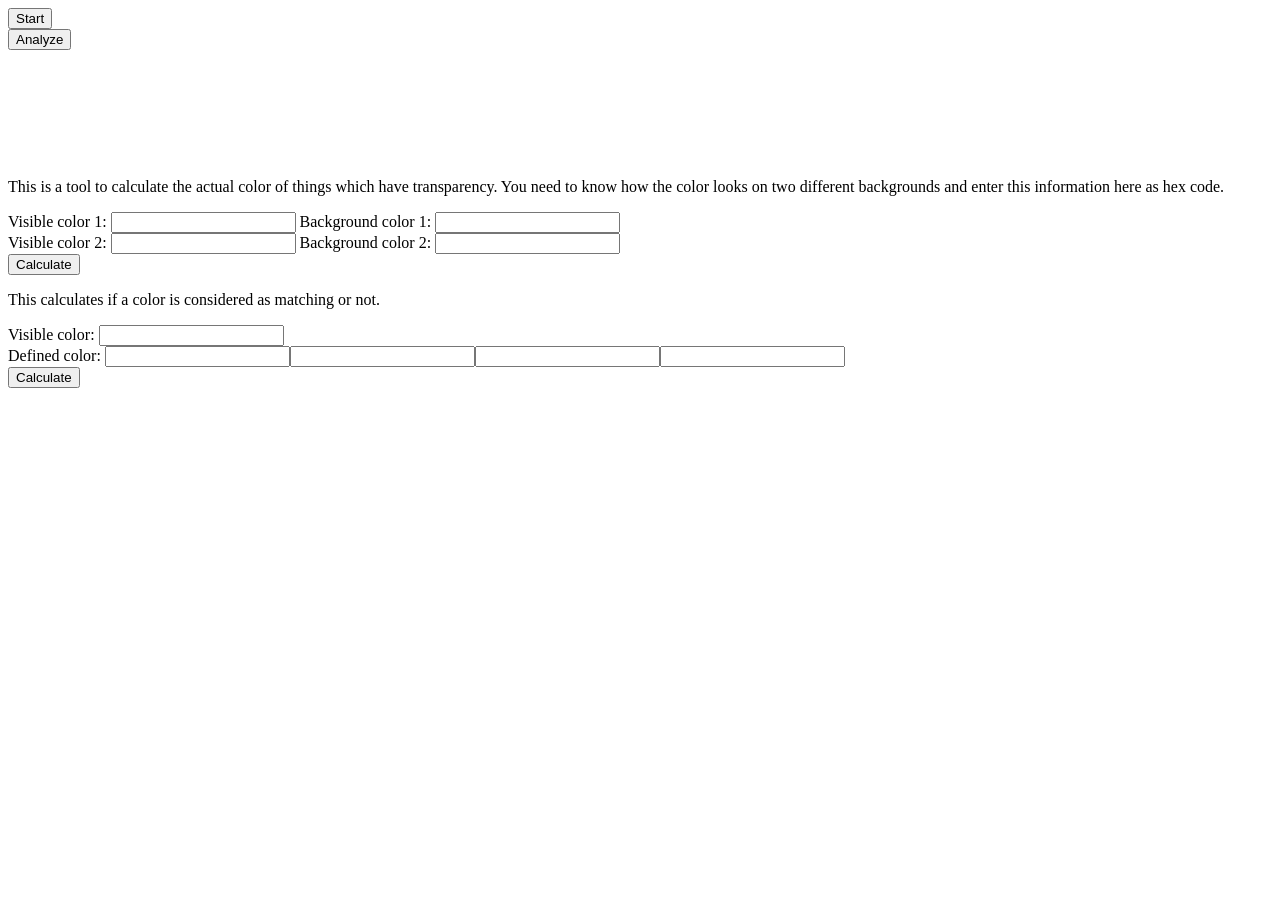
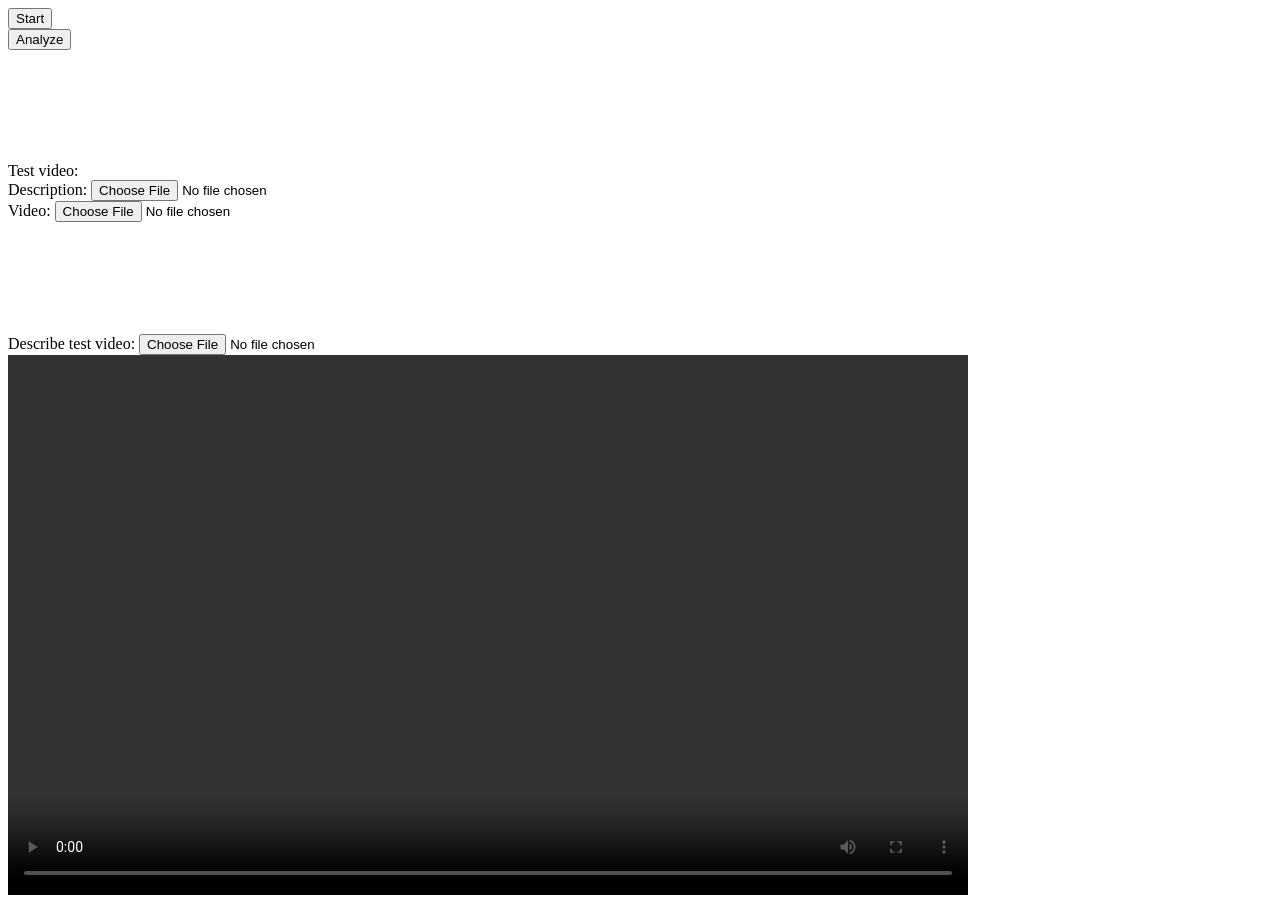
Before and after one commit to Sir-Prise/healsluts, an Angular app: page / in a window 1280 px wide. Shown: the top 897 px of the page. Before the commit the page ends 800 px from the top, so only its background shows below. Built offline with nearby package versions, Linux system fonts and the light colour scheme.

Commit message:
Test precision with video

```diff
--- a/src/app/app.component.html
+++ b/src/app/app.component.html
@@ -2,5 +2,22 @@
 <button (click)="onAnalyze()">Analyze</button><br>
 <video #video autoplay width="1920" height="1080" style="width: 192px; height: 108px;"></video><br>
 
+<!-- Testing utils -->
+Test video:<br />
+Description: <input type="file" accept="text/plain" (change)="this.onChangeTestVideoDescription($event.target.files)"/><br />
+Video: <input type="file" accept="video/*" (change)="this.onChangeTestVideo($event.target.files)"/><br />
+<video #videoTest width="1920" height="1080" autoplay muted style="width: 192px; height: 108px;"></video><br />
+
+Describe test video: <input type="file" accept="video/*" (change)="onChangeDescribeVideo($event.target.files)"/><br />
+<video #videoDescribe width="1920" height="1080" controls style="width: 960px; height: 540px;"></video><br />
+<button (click)="onDescribeVideoMark()">Mark position</button>
+<button (click)="onDescribeVideoMove(-2000)">-2s</button>
+<button (click)="onDescribeVideoMove(-100)">-100ms</button>
+<button (click)="onDescribeVideoMove(100)">+100ms</button>
+<button (click)="onDescribeVideoSpeed(0.5)">x0.5</button>
+<button (click)="onDescribeVideoSpeed(1)">x1</button>
+<button (click)="onDescribeVideoSpeed(2)">x2</button>
+<br /><textarea #videoDescription style="width: 300px; height: 200px;"></textarea><br />
+
 <app-alpha-calculator></app-alpha-calculator>
 <app-is-color-calculator></app-is-color-calculator>
--- a/src/app/app.component.ts
+++ b/src/app/app.component.ts
@@ -4,6 +4,9 @@ import { ScreenDetectionService } from './overwatch/screen-detection.service';
 import { OnFireDetectionService } from './overwatch/on-fire-detection.service';
 import { FrameService } from './overwatch/frame.service';
 import { GameService } from './overwatch/game.service';
+import { Subject } from 'rxjs';
+import { map } from 'rxjs/operators';
+import { ImageDisplayService } from './tools/image-display.service';
 
 const FRAME_RATE = 10;
 
@@ -17,7 +20,13 @@ export class AppComponent implements OnInit {
     @ViewChild('video')
     private videoElement: ElementRef<HTMLVideoElement>;
 
+    @ViewChild('videoTest')
+    public videoTestElement: ElementRef<HTMLVideoElement>;
 
+    @ViewChild('videoDescribe')
+    public videoDescribeElement: ElementRef<HTMLVideoElement>;
+    @ViewChild('videoDescription')
+    public videoDescriptionElement: ElementRef<HTMLTextAreaElement>;
 
     public constructor(
         private readonly colorUtilsService: ColorUtilsService,
@@ -25,6 +34,7 @@ export class AppComponent implements OnInit {
         private readonly screenDetectionService: ScreenDetectionService,
         private readonly onFireDetectionService: OnFireDetectionService,
         private readonly gameService: GameService,
+        public readonly imageDisplayService: ImageDisplayService,
     ) {
     }
 
@@ -64,4 +74,43 @@ export class AppComponent implements OnInit {
         // this.screenDetectionService.getScreen(this.frame);
         // this.colorUtilsService.pixelIsColor(this.frame, {x: 1910, y: 1070}, {r: 215, g: 0, b: 5, a: 0.7});
     }
+
+    public onChangeTestVideo(files: FileList): void {
+        this.imageDisplayService.onChangeTestVideo(this.videoTestElement.nativeElement, files);
+        const reliablilty = this.screenDetectionService.reliability;
+        this.screenDetectionService.getScreen().subscribe({
+            complete(): void {
+                console.log('FINISHED ANALYZING', reliablilty);
+                reliablilty.forEach((results, screen) => {
+                    const count = results.correct + results.incorrect;
+                    console.log(screen, `${Math.round(100 * results.correct / count)}% correct`, `${count} expected times`);
+                });
+            }
+        });
+    }
+
+    public onChangeTestVideoDescription(files: FileList): void {
+        const reader = new FileReader();
+        reader.onload = () => {
+            this.imageDisplayService.setDescription(reader.result.toString());
+        };
+        reader.readAsText(files[0]);
+    }
+
+    public onChangeDescribeVideo(files: FileList): void {
+        this.videoDescribeElement.nativeElement.src = URL.createObjectURL(files[0]);
+    }
+
+    public onDescribeVideoMove(milliseconds: number): void {
+        this.videoDescribeElement.nativeElement.currentTime += milliseconds / 1000;
+    }
+
+    public onDescribeVideoSpeed(speed: number): void {
+        this.videoDescribeElement.nativeElement.playbackRate = speed;
+    }
+
+    public onDescribeVideoMark(): void {
+        this.videoDescriptionElement.nativeElement.value += `\n${this.videoDescribeElement.nativeElement.currentTime}\t`;
+        this.videoDescriptionElement.nativeElement.focus();
+    }
 }
--- a/src/app/overwatch/screen-detection.service.ts
+++ b/src/app/overwatch/screen-detection.service.ts
@@ -2,6 +2,7 @@ import { Injectable } from '@angular/core';
 import { Observable } from 'rxjs';
 import { map } from 'rxjs/operators';
 import { ColorRGBAPosition } from '../model/color-rgba-position.model';
+import { ImageDisplayService } from '../tools/image-display.service';
 import { ColorUtilsService } from '../utils/color-utils.service';
 import { FrameService } from './frame.service';
 
@@ -59,6 +60,17 @@ const IN_GAME_ON_FIRE_ICONS = [
 
 type ScreenName = 'menues' | 'alertPopup' | 'loadingMap' | 'heroSelection' | 'matchAlive' | 'matchDead' | 'killcam' | 'deadSpectating' |
     'potgSpectating' | 'scoreBoard' | 'undefined';
+/* TODO Screens:
+ * interactionMenu
+ * scoreScreen		(e.g. 1:0)
+ * matchNoPrimary	(e.g. Bastion transform, ana sleep, emote, roadhog hooked)
+ * matchResult		("e.g. VICTORY")
+ * victoryPoses
+ * potgIntro
+ * cards
+ * endorsementSelector
+ * stats			(stats shown after the match)
+ */
 
 @Injectable({
     providedIn: 'root'
@@ -231,8 +243,11 @@ export class ScreenDetectionService {
     private readonly screenNames: ScreenName[];
     private lastScreenName: ScreenName;
 
+    public reliability = new Map<ScreenName, {correct: number, incorrect: number}>();
+
     public constructor(
-        private readonly frameService: FrameService,
+        // private readonly frameService: FrameService,
+        private readonly frameService: ImageDisplayService,
         private readonly colorUtilsService: ColorUtilsService,
     ) {
         this.screenNames = Object.keys(this.screens) as ScreenName[];
@@ -240,7 +255,7 @@ export class ScreenDetectionService {
 
     public getScreen(): Observable<{frame: HTMLCanvasElement, screen: ScreenName}> {
         return this.frameService.getFrame().pipe(
-            map((frame) => {
+            map(({frame, expected}) => {
                 // Get all screens and their defined probability based on which was the last screen
                 const screenBaseProbabilities = this.screenNames.reduce(
                     (prev, curr) => ({...prev, [curr]: 0}), {} as Record<ScreenName, number>);
@@ -290,7 +305,23 @@ export class ScreenDetectionService {
 
                 this.lastScreenName = sortedScreens[0].name;
 
-                // console.log('Detected screen', this.lastScreenName, sortedScreens);
+
+                // Testing reliability
+                if (!this.screenNames.includes(expected as ScreenName)) {
+                    expected = 'undefined';
+                }
+                if (!this.reliability.has(expected as ScreenName)) {
+                    this.reliability.set(expected as ScreenName, {correct: 0, incorrect: 0});
+                }
+                const mapEntry = this.reliability.get(expected as ScreenName);
+                if (this.lastScreenName === expected) {
+                    mapEntry.correct++;
+                } else {
+                    mapEntry.incorrect++;
+                }
+                // this.reliability.set(expected as ScreenName, mapEntry);
+                // console.log('Detected screen', this.lastScreenName, expected, this.reliability, sortedScreens);
+
                 return {frame, screen: this.lastScreenName};
             })
         );
--- a/src/app/tools/image-display.service.ts
+++ b/src/app/tools/image-display.service.ts
@@ -1,12 +1,82 @@
 import { Injectable } from '@angular/core';
+import { interval, Observable, Subject } from 'rxjs';
+import { filter, map, takeUntil, throttleTime } from 'rxjs/operators';
+import { ColorUtilsService } from '../utils/color-utils.service';
 
 @Injectable({
     providedIn: 'root'
 })
 export class ImageDisplayService {
 
-    constructor() {
+    private frames$: Observable<{frame: HTMLCanvasElement, expected: string}>;
+
+    /**
+     * List of screens visible in video, in reversed order
+     */
+    private description: Array<{time: number, screen: string}>;
+
+    constructor(
+        private readonly colorUtilsService: ColorUtilsService
+    ) {
     }
 
+    public setDescription(description: string): void {
+        this.description = description.split('\n').map((line) => {
+            const lineSplit = line.split('\t');
+            return {time: +lineSplit[0], screen: lineSplit[1].trim()};
+        }).reverse();
+    }
 
+    public onChangeTestVideo(videoElement: HTMLVideoElement, files: FileList): void {
+        videoElement.src = URL.createObjectURL(files[0]);
+
+        let isRunning = false;
+        const ended$ = new Subject<void>();
+
+        videoElement.addEventListener('loadedmetadata', () => {
+            videoElement.playbackRate = 1;
+            isRunning = true;
+        });
+        videoElement.addEventListener('ended', () => {
+            ended$.next();
+            isRunning = false;
+        });
+
+        let lastTime = 0;
+        const intervals: number[] = [];
+
+        this.frames$ = interval(200).pipe(
+            takeUntil(ended$),
+            filter(() => isRunning),
+            map(() => {
+                const currentTime = videoElement.currentTime;
+                intervals.push(currentTime - lastTime);
+                lastTime = currentTime;
+
+                const frame = document.createElement('canvas');
+                frame.width = videoElement.videoWidth;
+                frame.height = videoElement.videoHeight;
+                const context = frame.getContext('2d');
+                context.drawImage(videoElement, 0, 0);
+                this.colorUtilsService.resetCache();
+
+                console.log('progress', `${Math.round(100 * currentTime / videoElement.duration)}%`);
+
+                return {frame, expected: this.getExpectedFrame(currentTime)};
+            })
+        );
+    }
+
+    private getExpectedFrame(time: number): string | undefined {
+        for (const event of this.description) {
+            if (event.time <= time) {
+                return event.screen;
+            }
+        }
+        return undefined;
+    }
+
+    public getFrame(): Observable<{frame: HTMLCanvasElement, expected: string}> {
+        return this.frames$;
+    }
 }
--- a/src/app/utils/color-utils.service.ts
+++ b/src/app/utils/color-utils.service.ts
@@ -23,7 +23,7 @@ export class ColorUtilsService {
         this.pixelContext = canvas.getContext('2d');
     }
 
-    private getPixelColor(frame: HTMLCanvasElement, position: Position): Color {
+    public getPixelColor(frame: HTMLCanvasElement, position: Position): Color {
         // Check if already analyzed
         const cachedValue = this.pixelColorCache.find((colorPosition) => colorPosition.x === position.x && colorPosition.y === position.y);
         if (cachedValue) {
```
